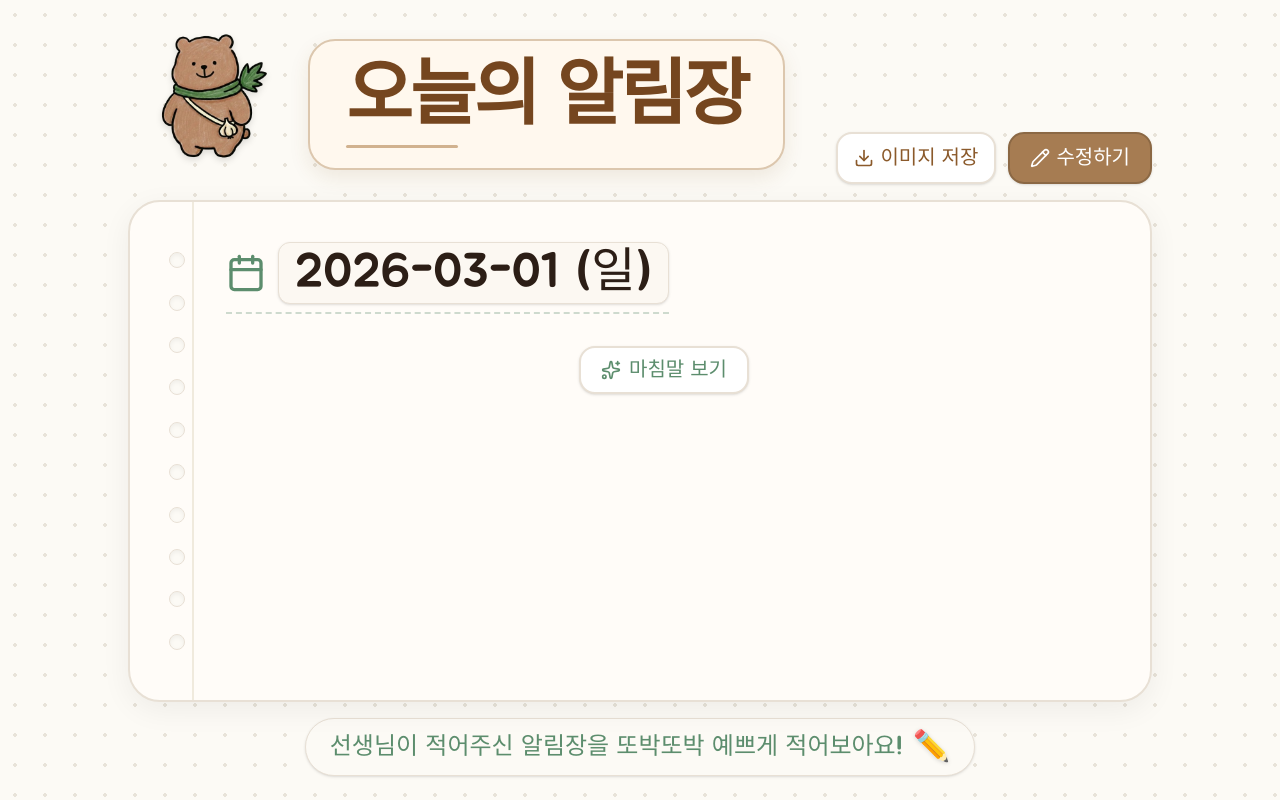
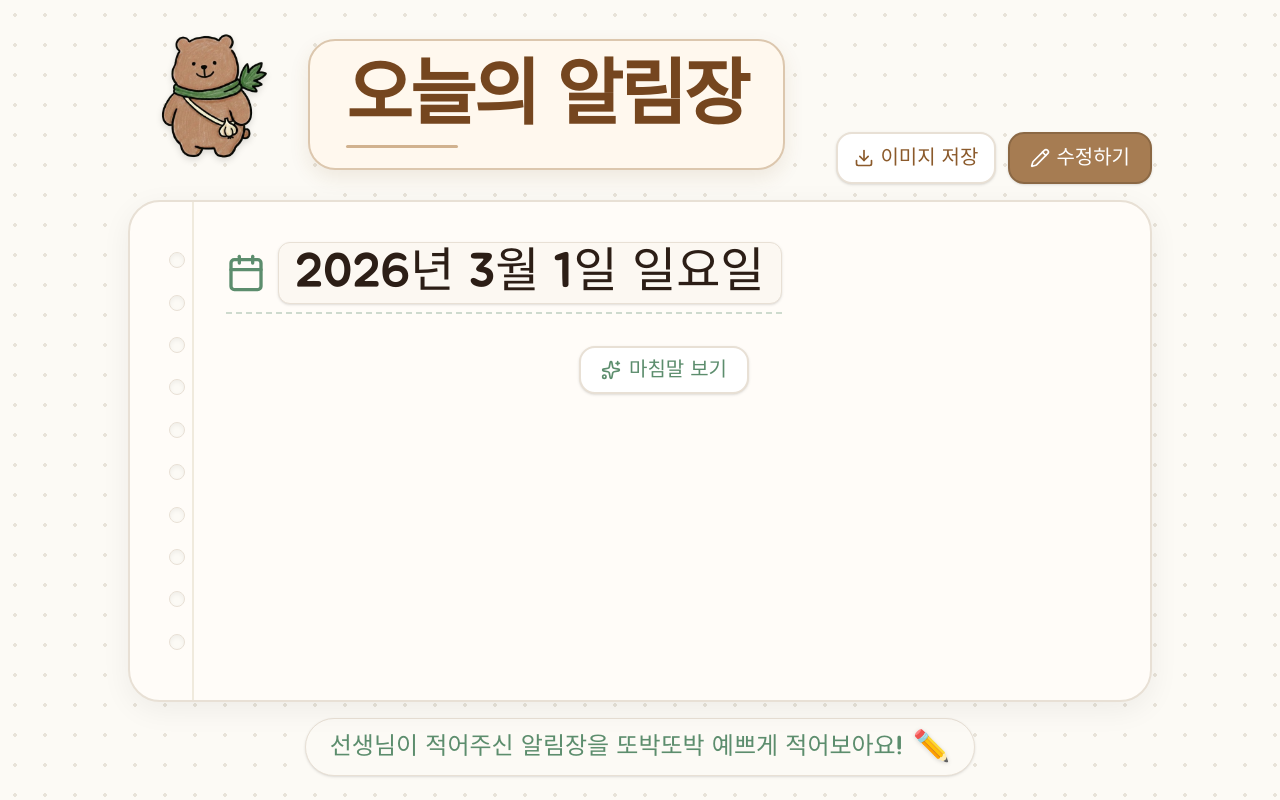
Before and after one commit to onedot91/school-diary, a React (Vite) app: page / in a window 1280 px wide. Built offline with nearby package versions, Linux system fonts and the light colour scheme.

Commit message:
Update App.tsx

```diff
--- a/src/App.tsx
+++ b/src/App.tsx
@@ -6,6 +6,22 @@ interface Announcement {
   id: string;
   text: string;
 }
+
+const weekdayNames = ['일요일', '월요일', '화요일', '수요일', '목요일', '금요일', '토요일'];
+
+const formatDateForDisplay = (dateText: string) => {
+  const match = dateText.match(/(\d{4})\D+(\d{1,2})\D+(\d{1,2})/);
+  if (!match) return dateText;
+
+  const year = Number(match[1]);
+  const month = Number(match[2]);
+  const day = Number(match[3]);
+  const parsed = new Date(year, month - 1, day);
+
+  if (Number.isNaN(parsed.getTime())) return dateText;
+
+  return `${year}년 ${month}월 ${day}일 ${weekdayNames[parsed.getDay()]}`;
+};
 
 const playSound = (type: 'pop' | 'tada') => {
   try {
@@ -44,10 +60,7 @@ export default function App() {
   const [isEditing, setIsEditing] = useState(true);
   const [date, setDate] = useState(() => {
     const today = new Date();
-    const days = ['일', '월', '화', '수', '목', '금', '토'];
-    const month = String(today.getMonth() + 1).padStart(2, '0');
-    const day = String(today.getDate()).padStart(2, '0');
-    return `${today.getFullYear()}-${month}-${day} (${days[today.getDay()]})`;
+    return `${today.getFullYear()}년 ${today.getMonth() + 1}월 ${today.getDate()}일 ${weekdayNames[today.getDay()]}`;
   });
   const [announcements, setAnnouncements] = useState<Announcement[]>([
     { id: Date.now().toString(), text: '' }
@@ -176,6 +189,7 @@ export default function App() {
   };
 
   const sizes = getSizeClasses(totalItems);
+  const displayDate = formatDateForDisplay(date);
 
   return (
     <div className="h-screen p-3 md:p-6 text-[#2c1e16] flex flex-col items-center overflow-hidden">
@@ -260,7 +274,7 @@ export default function App() {
                 className="bg-[#fcf8f2] border-b-2 border-[#5C8D6D] focus:outline-none px-4 py-1.5 w-[20rem] md:w-[30rem] text-center rounded-xl text-[#2c1e16] transition-colors"
               />
             ) : (
-              <span className="px-4 py-1.5 bg-[#fcf8f2] rounded-xl border border-[#e8e0d5] text-[#2c1e16] shadow-sm">{date}</span>
+              <span className="px-4 py-1.5 bg-[#fcf8f2] rounded-xl border border-[#e8e0d5] text-[#2c1e16] shadow-sm">{displayDate}</span>
             )}
           </div>
 
```
